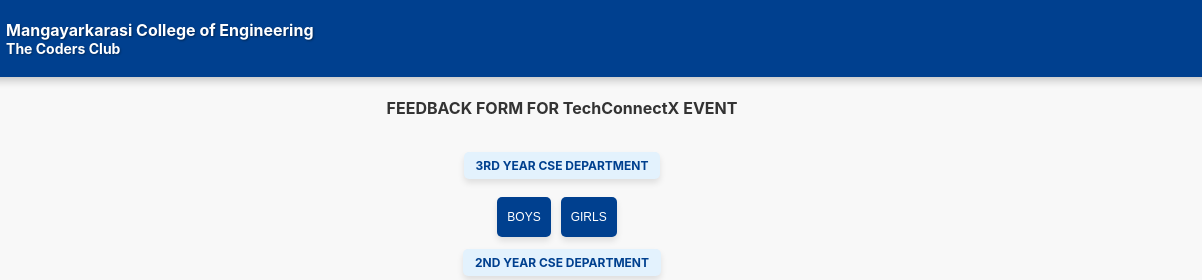
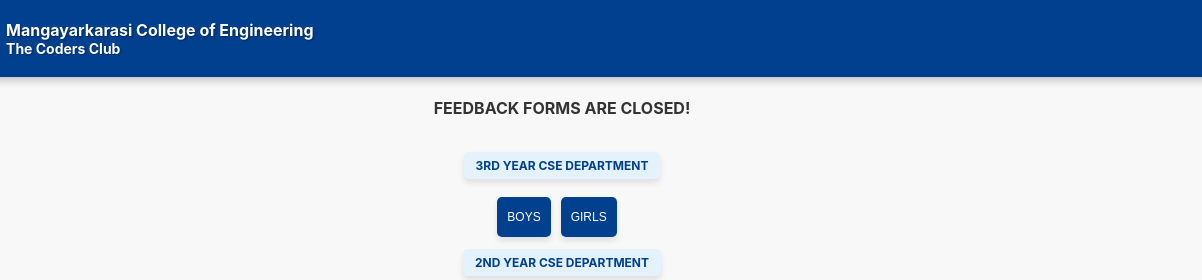
Before and after one commit to thecodersclub-mce/tcc-g-form, a plain HTML site: page index.html in a window 1280 px wide. Shown: the top 280 px of the page, 78-1280 px from the left. Drawn offline with Linux system fonts and the light colour scheme.

Commit message:
Update index.html

```diff
--- a/index.html
+++ b/index.html
@@ -20,7 +20,7 @@
         </div>
     </div>
     <div class="content-container">
-        <center><h4>FEEDBACK FORM FOR TechConnectX EVENT</h4></center>
+        <center><h4>FEEDBACK FORMS ARE CLOSED!</h4></center>
         <section>
             <div class="label-button-container">
                 <h3>3RD YEAR CSE DEPARTMENT</h3>
```
